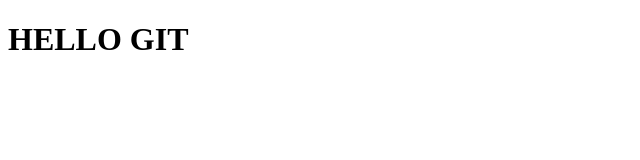
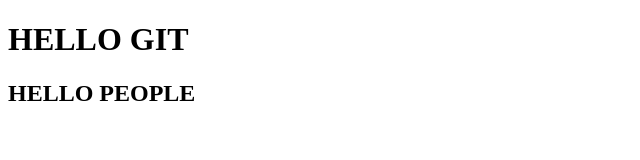
Before and after one commit to Millagoss/my-first-repo, a plain HTML site: page index.html in a window 1280 px wide. Shown: the whole page, without its empty margins (0-640 px from the left). Drawn offline with Linux system fonts and the light colour scheme.

Commit message:
Update index.html

```diff
--- a/index.html
+++ b/index.html
@@ -8,5 +8,6 @@
   </head>
   <body>
     <h1>HELLO GIT</h1>
+    <h2>HELLO PEOPLE</h1>
   </body>
 </html>
```
